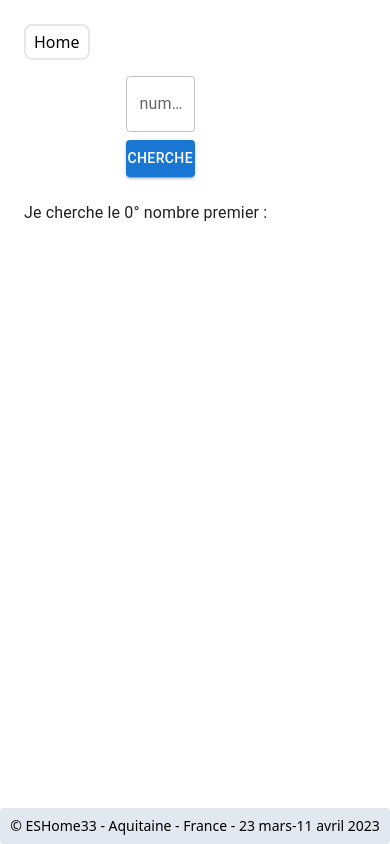
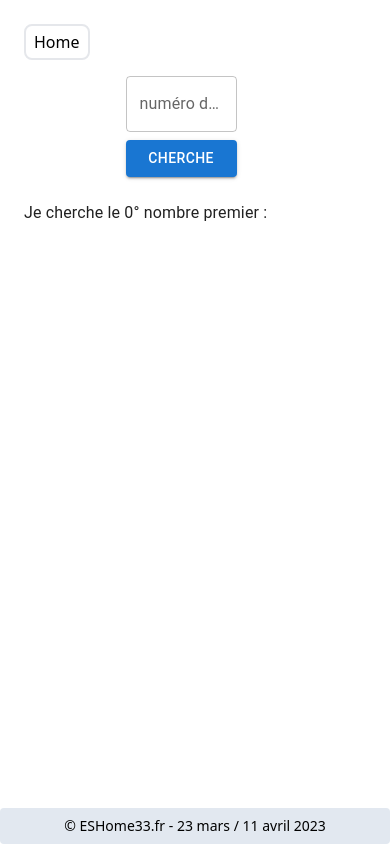
Before and after one commit to esHome33/ppcm, a Next.js app: page /affichen in a window 390 px wide. Built offline with nearby package versions, Linux system fonts and the light colour scheme.

Commit message:
V1.4.13 change width affichen for mobile

```diff
--- a/components/Layout.tsx
+++ b/components/Layout.tsx
@@ -78,9 +78,7 @@ const Layout = ({
 		</Container>
 
 		<footer className="text-center mt-2 bg-slate-200 p-2 rounded text-sm fixed bottom-0 right-0 left-0">
-			<span>
-				&copy; ESHome33 - Aquitaine - France - 23 mars-11 avril 2023
-			</span>
+			<span>&copy; ESHome33.fr - 23 mars / 11 avril 2023</span>
 		</footer>
 	</div>
 );
--- a/package.json
+++ b/package.json
@@ -1,6 +1,6 @@
 {
 	"name": "factorize_app",
-	"version": "1.4.12",
+	"version": "1.4.13",
 	"author": "Etienne Schwartz",
 	"description": "Factor your integers as prime products with Euclid's algorithm. Factorisez sous forme de produits de nombre premiers vos nombres entiers avec l'algorithme d'Euclide.",
 	"scripts": {
--- a/pages/affichen.tsx
+++ b/pages/affichen.tsx
@@ -34,14 +34,14 @@ const Affichen = () => {
 					sx={{
 						display: "flex",
 						flexDirection: "column",
-						widht: "50%",
+						width: "80%",
 						maxWidth: "50%",
 					}}
 				>
 					<TextField
 						variant="outlined"
 						label="numéro du nombre premier cherché"
-						sx={{ height: "100%", maxWidth: "50%" }}
+						sx={{ height: "100%", maxWidth: "80%" }}
 						onChange={(e) => {
 							e.preventDefault();
 							const val = e.target.value;
@@ -57,7 +57,7 @@ const Affichen = () => {
 					<Button
 						variant="contained"
 						className="bg-blue-700 text-white"
-						sx={{ maxWidth: "50%", marginTop: "8px" }}
+						sx={{ maxWidth: "80%", marginTop: "8px" }}
 						onClick={(e) => {
 							e.preventDefault();
 							if (val > 0) {
```
